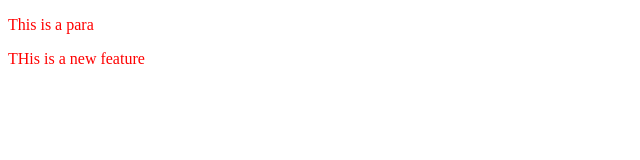
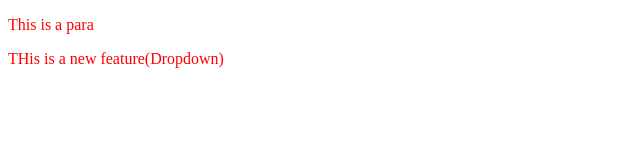
Before and after one commit to pratiktayade-2005/LoacalRepo, a plain HTML site: page index.html in a window 1280 px wide. Shown: the full height of the page, 0-640 px from the left. Drawn offline with Linux system fonts and the light colour scheme.

```diff
--- a/index.html
+++ b/index.html
@@ -8,6 +8,6 @@
 </head>
 <body>
     <p>This is a para</p>
-    <p>THis is a new feature</p>
+    <p>THis is a new feature(Dropdown)</p>
 </body>
 </html>
```
